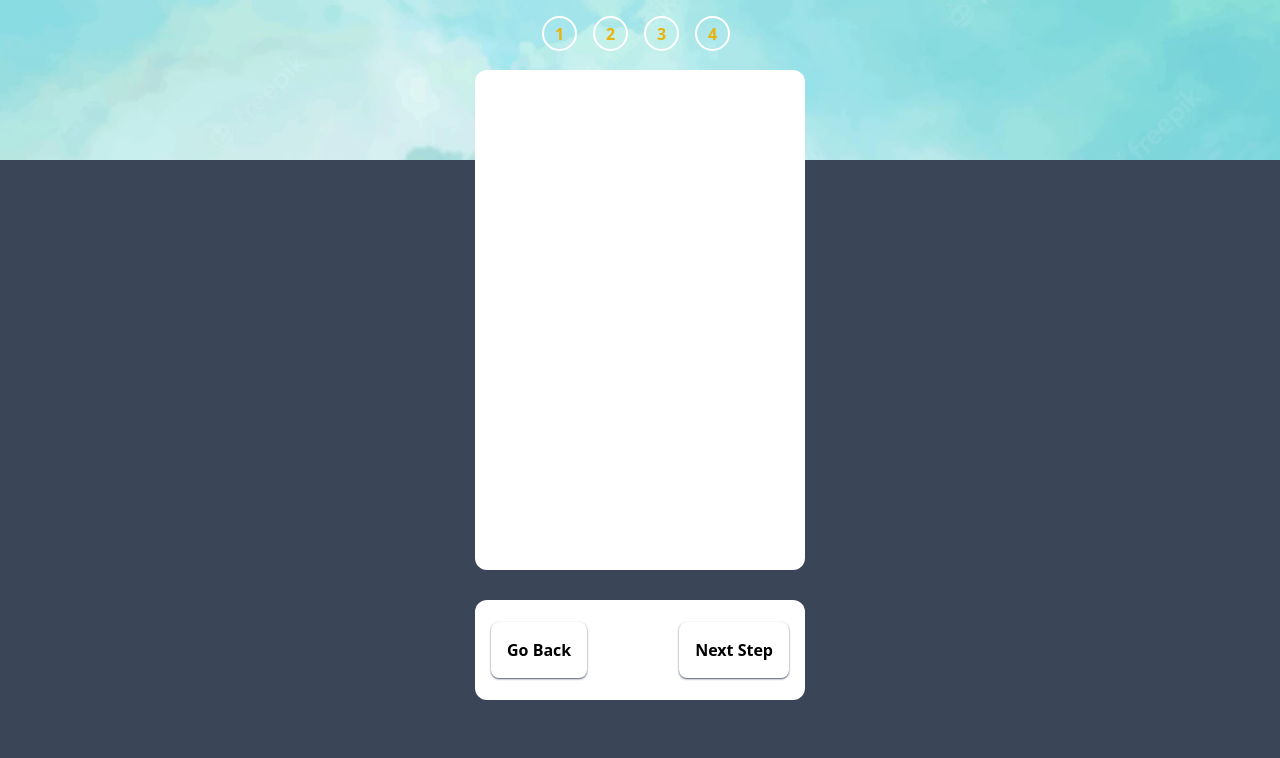
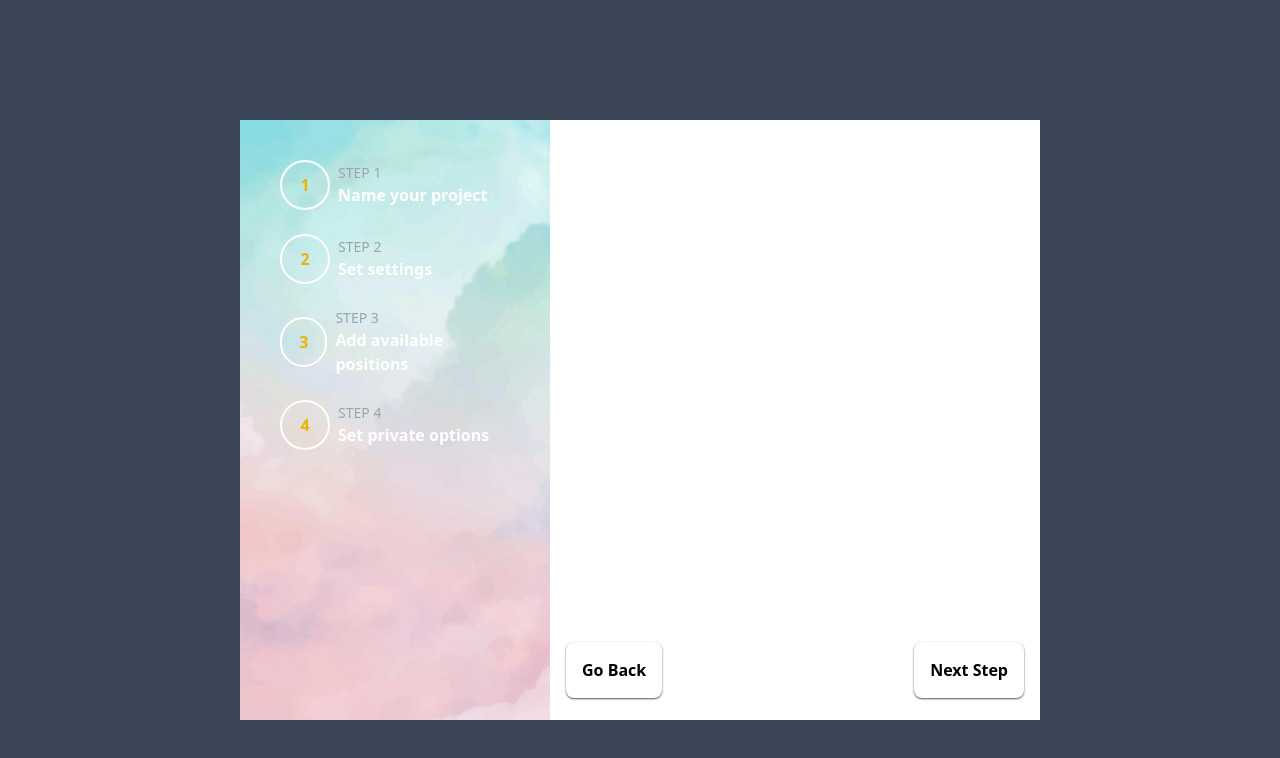
Before and after one commit to Davee89/FIND-ME-DEV, a React (Vite) app: page / in a window 1280 px wide. Shown: the top 758 px of the page. Built offline with nearby package versions, Linux system fonts and the light colour scheme.

Commit message:
Added responsivness to medium and large to modal

```diff
--- a/src/components/AddNewProject/InputArea/InputArea.jsx
+++ b/src/components/AddNewProject/InputArea/InputArea.jsx
@@ -1,7 +1,9 @@
 import React from "react";
 
 const InputArea = () => {
-	return <div className="w-[330px] h-[500px] bg-white relative mx-auto top-[-90px] rounded-xl"></div>;
+	return (
+		<div className="w-[330px] h-[500px] bg-white relative mx-auto top-[-90px] rounded-xl md:static md:rounded-none md:w-[490px]"></div>
+	);
 };
 
 export default InputArea;
--- a/src/components/AddNewProject/Modal/Modal.jsx
+++ b/src/components/AddNewProject/Modal/Modal.jsx
@@ -11,8 +11,10 @@ const Modal = () => {
 			<Overlay />
 			<ProjectContainer>
 				<Sidebar />
-				<InputArea />
-				<Nav />
+				<div>
+					<InputArea />
+					<Nav />
+				</div>
 			</ProjectContainer>
 		</div>
 	);
--- a/src/components/AddNewProject/Nav/Nav.jsx
+++ b/src/components/AddNewProject/Nav/Nav.jsx
@@ -3,7 +3,7 @@ import Button from "../../UI/Button/Button";
 
 const Nav = () => {
 	return (
-		<div className="w-[330px] h-[100px] mt-[-60px] bg-white mx-auto rounded-xl flex justify-between items-center p-4">
+		<div className="w-[330px] h-[100px] mt-[-60px] bg-white mx-auto rounded-xl flex justify-between items-center p-4 md:mt-0 md:rounded-none md:w-[490px]">
 			<Button name="Go Back" />
 			<Button name="Next Step" />
 		</div>
--- a/src/components/AddNewProject/ProjectContainer/ProjectContainer.jsx
+++ b/src/components/AddNewProject/ProjectContainer/ProjectContainer.jsx
@@ -1,7 +1,11 @@
 import React from "react";
 
 const ProjectContainer = ({ children }) => {
-	return <div className="relative z-20">{children}</div>;
+	return (
+		<div className="relative z-20 md:flex md:bg-gray-100 md:w-[800px] md:h-[600px] md:mx-auto md:my-auto md:rounded-2xl md:top-[15vh]">
+			{children}
+		</div>
+	);
 };
 
 export default ProjectContainer;
--- a/src/components/AddNewProject/Sidebar/Sidebar.jsx
+++ b/src/components/AddNewProject/Sidebar/Sidebar.jsx
@@ -3,7 +3,7 @@ import SidebarStep from "../SidebarStep/SidebarStep";
 
 const Sidebar = () => {
 	return (
-		<div className="flex gap-2 p-4 h-40 justify-center items-start bg-logo bg-cover">
+		<div className="flex gap-2 p-4 h-40 justify-center items-start bg-logo bg-cover md:flex-col md:h-[100%] md:justify-start md:p-10 md:gap-6">
 			<SidebarStep count={1} name="Name your project" />
 			<SidebarStep count={2} name="Set settings" />
 			<SidebarStep count={3} name="Add available positions" />
--- a/src/components/AddNewProject/SidebarStep/SidebarStep.jsx
+++ b/src/components/AddNewProject/SidebarStep/SidebarStep.jsx
@@ -3,12 +3,12 @@ import React from "react";
 const SidebarStep = ({ count, name }) => {
 	return (
 		<div className="flex gap-2 items-center justify-center ">
-			<button className="w-[35px] h-[35px] rounded-full bg-transparent border-2 border-white text-center font-extrabold text-yellow-500 ">
+			<button className="w-[35px] h-[35px] rounded-full bg-transparent border-2 border-white text-center font-extrabold text-yellow-500 md:w-[50px] md:h-[50px]">
 				{count}
 			</button>
 			<div>
-				<span className="hidden text-sm text-gray-400 ">STEP {count}</span>
-				<h3 className=" hidden font-bold text-white ">{name}</h3>
+				<span className="hidden text-sm text-gray-400 md:block ">STEP {count}</span>
+				<h3 className=" hidden font-bold text-white md:block ">{name}</h3>
 			</div>
 		</div>
 	);
```
